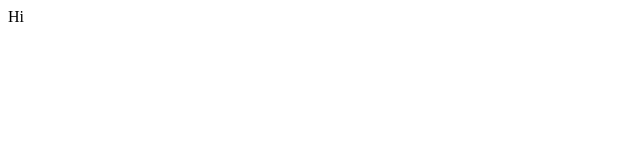
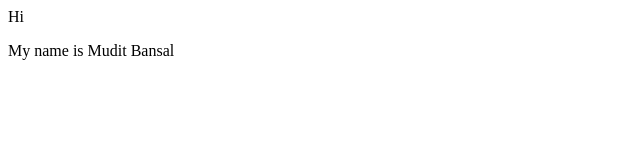
Before and after one commit to bmudit/Demo-repo, a plain HTML site: page index.html in a window 1280 px wide. Shown: the whole page, without its empty margins (0-640 px from the left). Drawn offline with Linux system fonts and the light colour scheme.

Commit message:
second commit

```diff
--- a/index.html
+++ b/index.html
@@ -1 +1,3 @@
 <div>Hi</div>
+
+<p>My name is Mudit Bansal</p>
```
